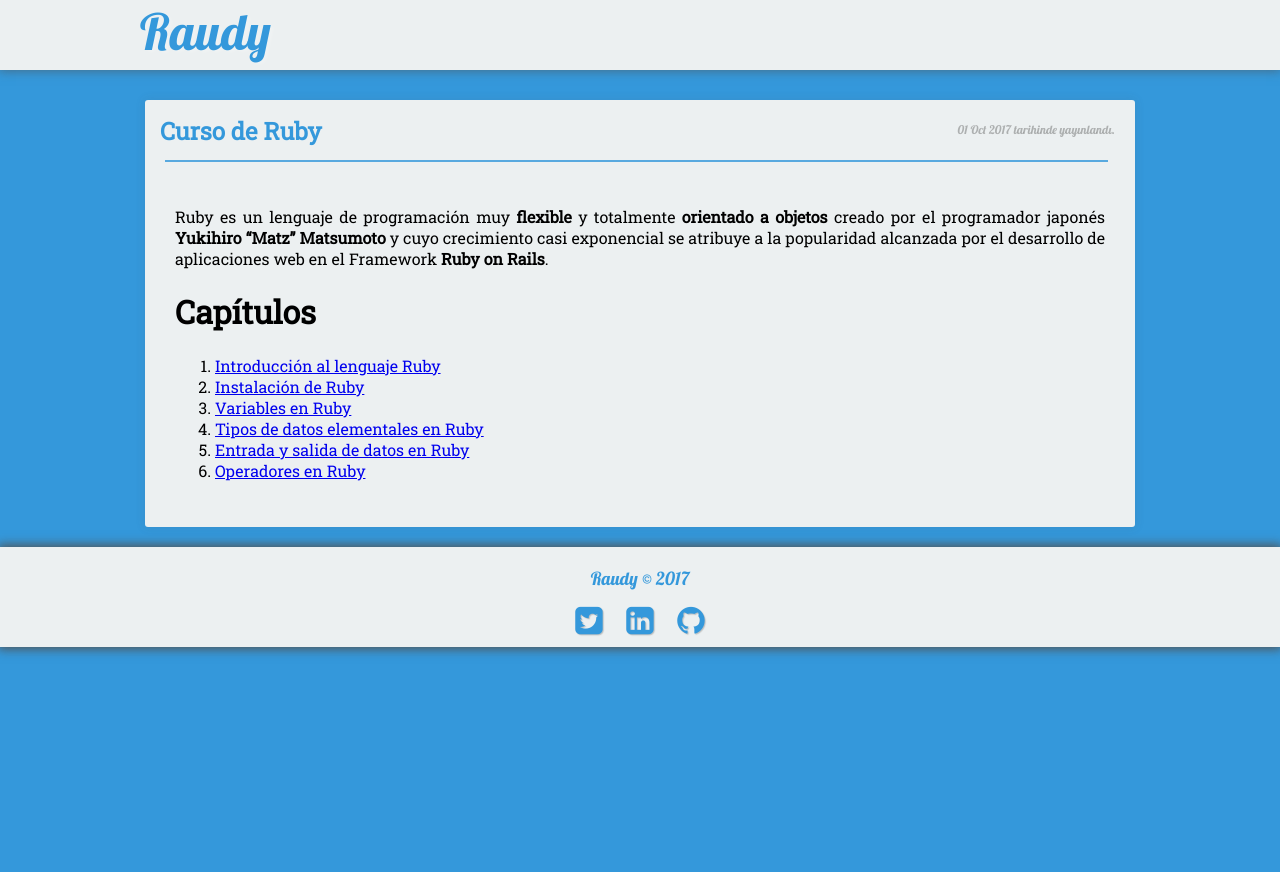
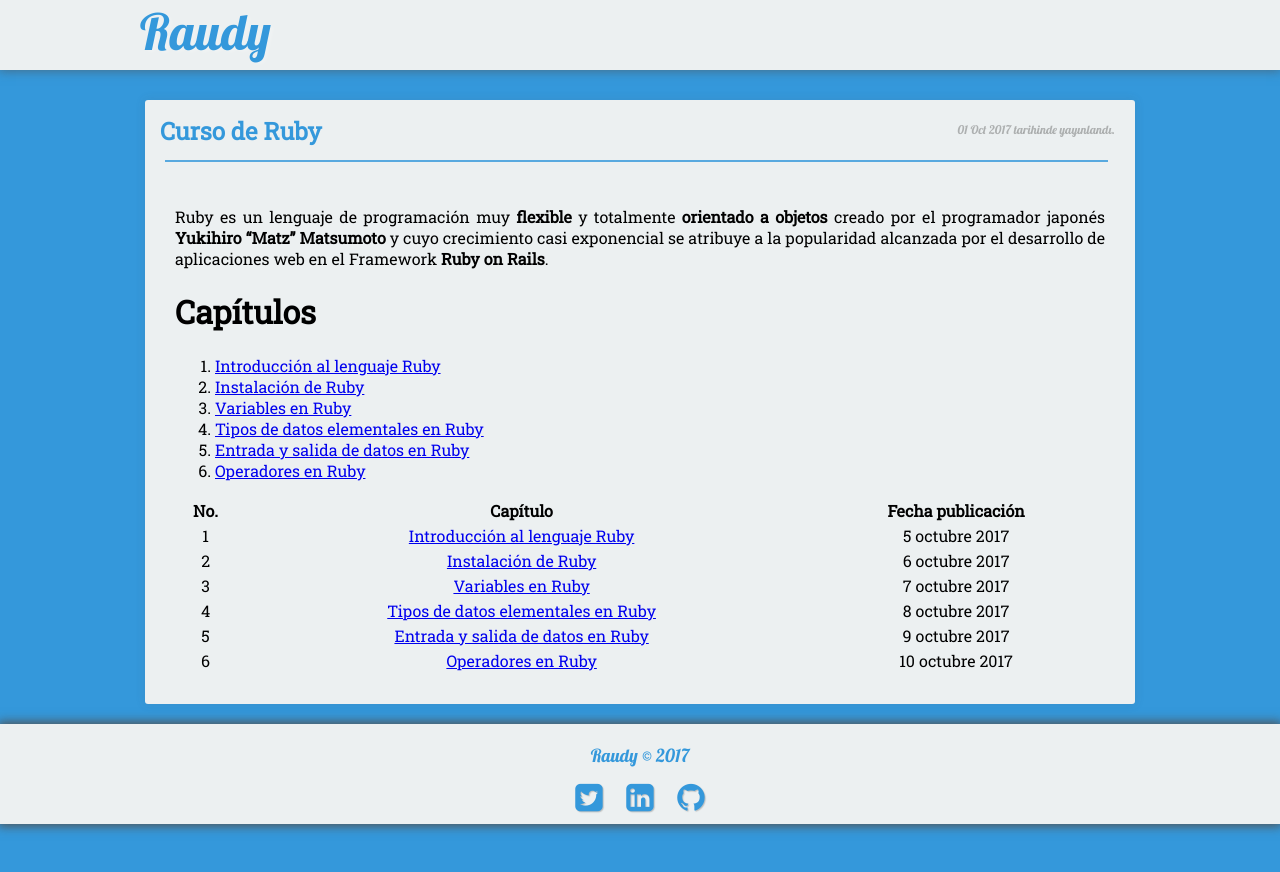
Before and after one commit to nisoto/Blog-anterior-2.0, a Jekyll site: the page built from _posts/2017-10-01-curso-ruby.md, in a window 1280 px wide. Shown: the top 872 px of the page. Built offline with Jekyll 4.4.1, drawn with Linux system fonts in a browser that asks for light colours; nearby versions of some CDN libraries.

Commit message:
Update 2017-10-01-curso-ruby.md

```diff
--- a/_posts/2017-10-01-curso-ruby.md
+++ b/_posts/2017-10-01-curso-ruby.md
@@ -19,3 +19,13 @@ Ruby es un lenguaje de programación muy **flexible** y totalmente **orientado a
 4. [Tipos de datos elementales en Ruby](https://nisoto.github.io/datos-elementales-ruby/)
 5. [Entrada y salida de datos en Ruby](https://nisoto.github.io/entrada-salida-ruby/)
 6. [Operadores en Ruby](https://nisoto.github.io/operadores-ruby/)
+
+
+| No. | Capítulo | Fecha publicación |
+|:---:|:--------:|:-----------------:|
+| 1 | [Introducción al lenguaje Ruby](https://nisoto.github.io/introduccion-ruby/) | 5 octubre 2017 |
+| 2 | [Instalación de Ruby](https://nisoto.github.io/instalacion-ruby/) | 6 octubre 2017 |
+| 3 | [Variables en Ruby](https://nisoto.github.io/variables-ruby/) | 7 octubre 2017 |
+| 4 | [Tipos de datos elementales en Ruby](https://nisoto.github.io/datos-elementales-ruby/) | 8 octubre 2017 |
+| 5 | [Entrada y salida de datos en Ruby](https://nisoto.github.io/entrada-salida-ruby/) | 9 octubre 2017 |
+| 6 | [Operadores en Ruby](https://nisoto.github.io/operadores-ruby/) | 10 octubre 2017 |
```
